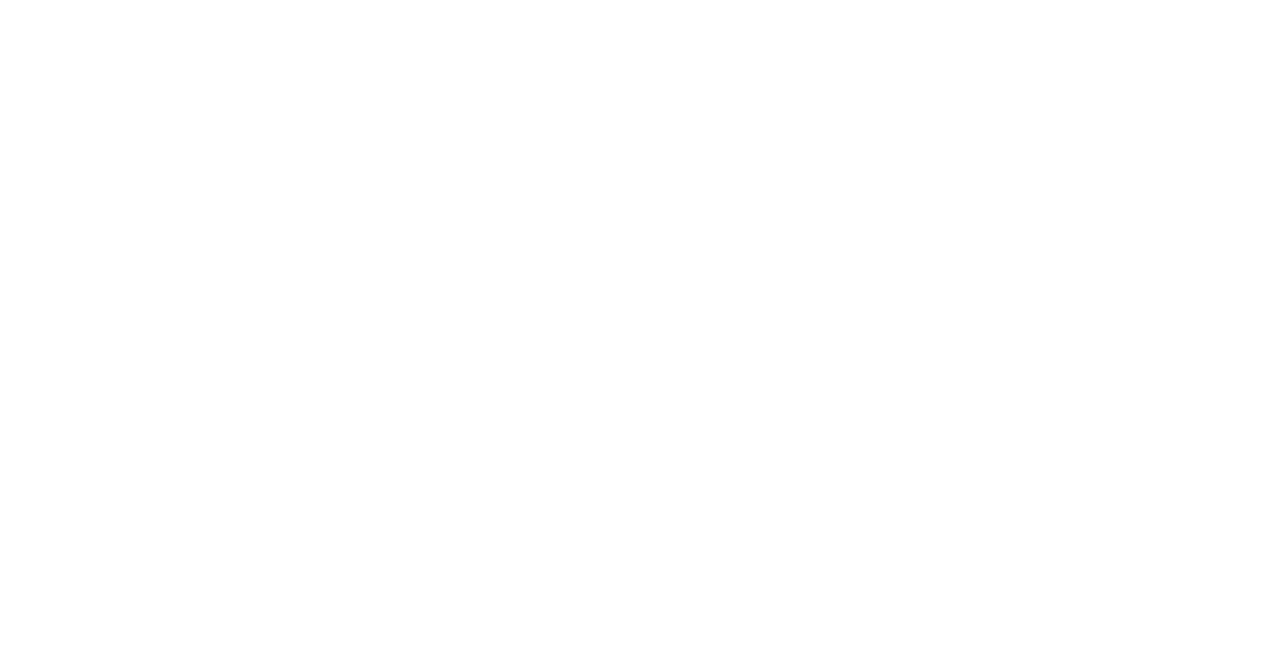
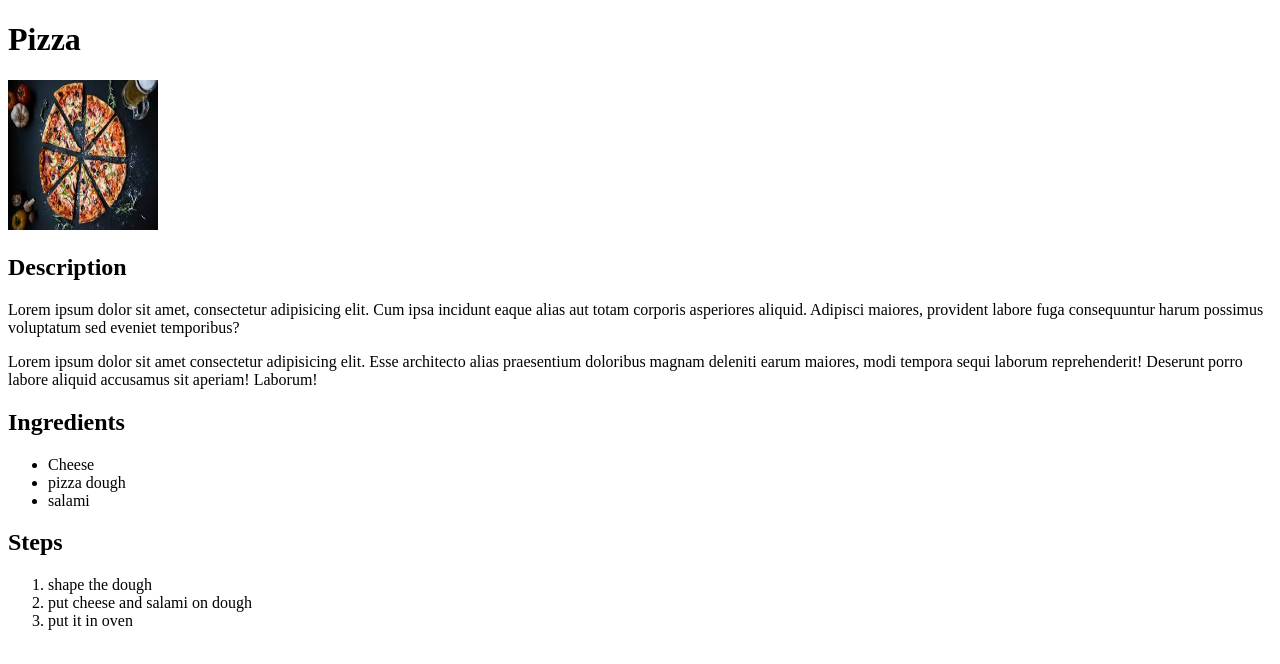
Before and after one commit to mir-pias/odin-recipes, a plain HTML site: page recipes/pizza.html in a window 1280 px wide. Drawn offline with Linux system fonts and the light colour scheme.

Commit message:
edit links and image size of pizza

```diff
--- a/recipes/pizza.html
+++ b/recipes/pizza.html
@@ -0,0 +1,32 @@
+<!DOCTYPE html>
+<html lang="en">
+<head>
+    <meta charset="UTF-8">
+    <meta name="viewport" content="width=device-width, initial-scale=1.0">
+    <title>Document</title>
+</head>
+<body>
+    <h1>Pizza</h1>
+    <img src="pizza.jpeg" alt="pizza" height="150" width="150">
+    <h2>Description</h2>
+    <p>Lorem ipsum dolor sit amet, consectetur adipisicing elit. Cum ipsa incidunt eaque alias aut totam corporis asperiores aliquid.
+        Adipisci maiores, provident labore fuga consequuntur harum possimus voluptatum sed eveniet temporibus?</p>
+    <p>Lorem ipsum dolor sit amet consectetur adipisicing elit. Esse architecto alias praesentium doloribus magnam deleniti earum maiores,
+        modi tempora sequi laborum reprehenderit! Deserunt porro labore aliquid accusamus sit aperiam! Laborum!</p>
+
+    <h2>Ingredients</h2>
+    <ul>
+        <li>Cheese</li>
+        <li>pizza dough</li>
+        <li>salami</li>
+    </ul>
+    <h2>Steps</h2>
+    <ol>
+        <li>shape the dough</li>
+        <li>put cheese and salami on dough</li>
+        <li>put it in oven</li>
+    </ol>
+
+
+</body>
+</html>
```
Also changed, not shown: index.html (+3 -3 lines).
